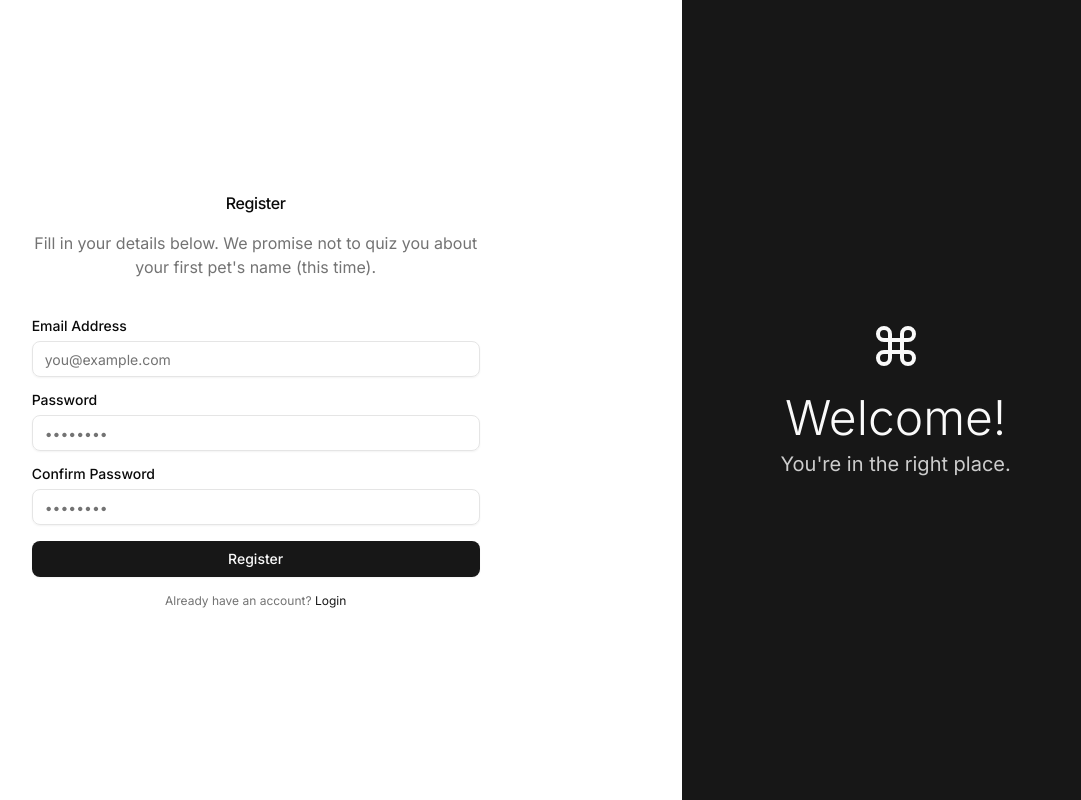
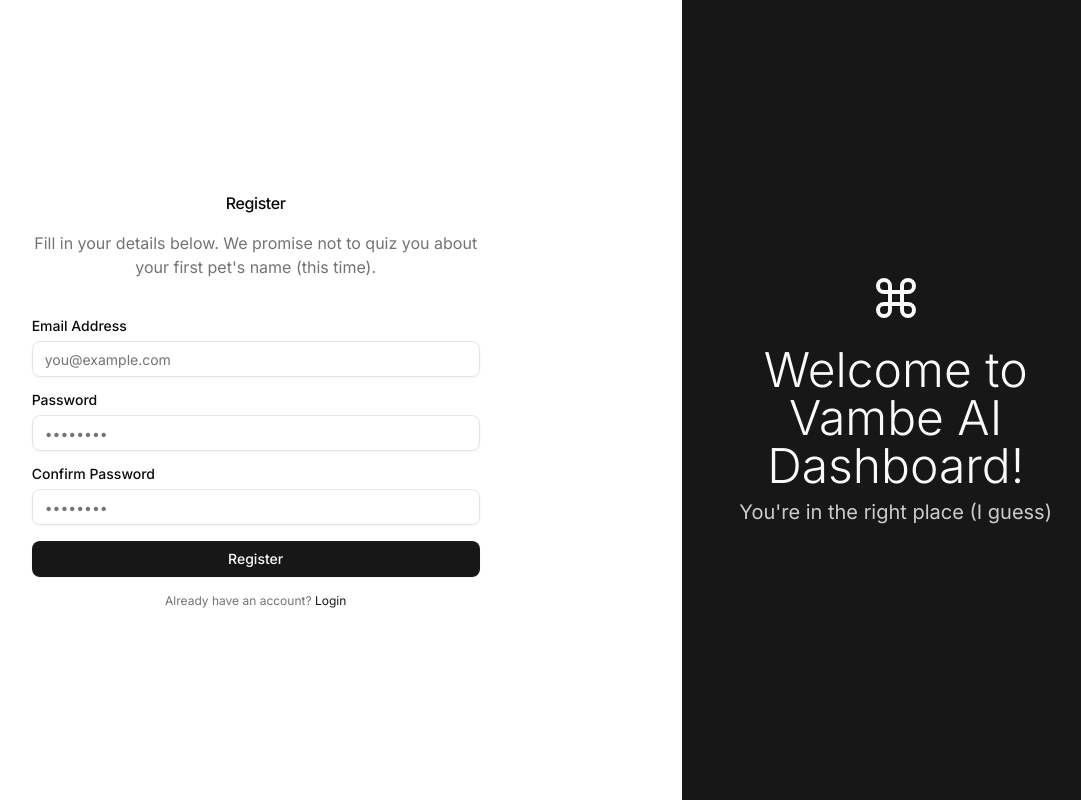
Before and after one commit to dvaldesg/frontend-vambe, a Next.js app: page /auth/v1/register in a window 1280 px wide. Shown: the whole page, without its empty margins (171-1252 px from the left). Built offline with nearby package versions, Linux system fonts and the light colour scheme; no server answers.

Commit message:
feat(searchbar): working

```diff
--- a/src/app/(main)/auth/v1/login/page.tsx
+++ b/src/app/(main)/auth/v1/login/page.tsx
@@ -12,7 +12,8 @@ export default function LoginV1() {
           <div className="space-y-6">
             <Command className="text-primary-foreground mx-auto size-12" />
             <div className="space-y-2">
-              <h1 className="text-primary-foreground text-5xl font-light">Hello again</h1>
+              <h1 className="text-primary-foreground text-5xl font-light">Vambe AI Dashboard</h1>
+              <p className="text-primary-foreground/80 text-xl">by @dvaldesg</p>
               <p className="text-primary-foreground/80 text-xl">Login to continue</p>
             </div>
           </div>
--- a/src/app/(main)/auth/v1/register/page.tsx
+++ b/src/app/(main)/auth/v1/register/page.tsx
@@ -32,8 +32,8 @@ export default function RegisterV1() {
           <div className="space-y-6">
             <Command className="text-primary-foreground mx-auto size-12" />
             <div className="space-y-2">
-              <h1 className="text-primary-foreground text-5xl font-light">Welcome!</h1>
-              <p className="text-primary-foreground/80 text-xl">You&apos;re in the right place.</p>
+              <h1 className="text-primary-foreground text-5xl font-light">Welcome to Vambe AI Dashboard!</h1>
+              <p className="text-primary-foreground/80 text-xl">You&apos;re in the right place (I guess)</p>
             </div>
           </div>
         </div>
--- a/src/app/(main)/dashboard/_components/sidebar/search-dialog.tsx
+++ b/src/app/(main)/dashboard/_components/sidebar/search-dialog.tsx
@@ -1,7 +1,8 @@
 "use client";
 import * as React from "react";
+import { useRouter } from "next/navigation";
 
-import { LayoutDashboard, ChartBar, Banknote, Search } from "lucide-react";
+import { LayoutDashboard, ChartBar, Banknote, Search, Calendar, Upload } from "lucide-react";
 
 import { Button } from "@/components/ui/button";
 import {
@@ -15,15 +16,20 @@ import {
 } from "@/components/ui/command";
 
 const searchItems = [
-  { group: "Dashboards", icon: LayoutDashboard, label: "General" },
-  { group: "Dashboards", icon: ChartBar, label: "Commercial Sectors", disabled: true },
-  { group: "Dashboards", icon: Banknote, label: "Salesmen", disabled: true },
-  { group: "Clients", label: "Meetings" },
-  { group: "Clients", label: "Upload CSV" },
+  { group: "Dashboards", icon: LayoutDashboard, label: "General", url: "/dashboard/general" },
+  { group: "Dashboards", icon: ChartBar, label: "Leads Analysis", url: "/dashboard/leads-analysis" },
+  { group: "Dashboards", icon: Banknote, label: "Salesmen", url: "/dashboard/salesmen" },
+  { group: "Dashboards", icon: Calendar, label: "Meetings", url: "/dashboard/meetings" },
 ];
 
 export function SearchDialog() {
   const [open, setOpen] = React.useState(false);
+  const router = useRouter();
+
+  const handleSelect = (url: string) => {
+    setOpen(false);
+    router.push(url);
+  };
   React.useEffect(() => {
     const down = (e: KeyboardEvent) => {
       if (e.key === "j" && (e.metaKey || e.ctrlKey)) {
@@ -62,7 +68,11 @@ export function SearchDialog() {
                 {searchItems
                   .filter((item) => item.group === group)
                   .map((item) => (
-                    <CommandItem className="!py-1.5" key={item.label} onSelect={() => setOpen(false)}>
+                    <CommandItem
+                      className="!py-1.5 cursor-pointer"
+                      key={item.label}
+                      onSelect={() => handleSelect(item.url)}
+                    >
                       {item.icon && <item.icon />}
                       <span>{item.label}</span>
                     </CommandItem>
```
